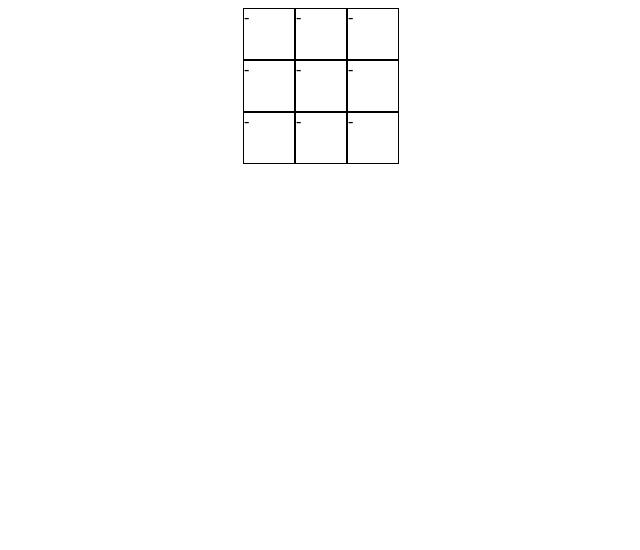
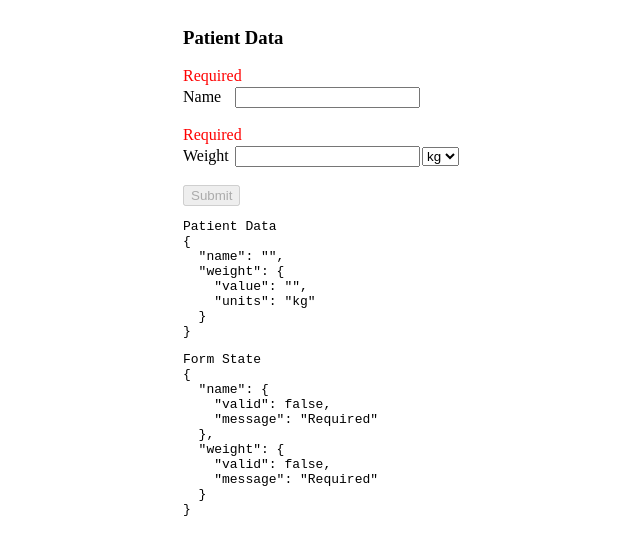
Before and after one commit to lmiller1990/design-pattenrns-for-vuejs, a Vue app: page / in a window 1280 px wide. Shown: the top 550 px of the page, without its empty margins (319-959 px from the left). Built offline with nearby package versions, Linux system fonts and the light colour scheme.

Commit message:
add example extending form validation

```diff
--- a/examples/form-validation/form-validation.vue
+++ b/examples/form-validation/form-validation.vue
@@ -21,7 +21,7 @@
         </select>
       </div>
       <div class="field">
-        <button :disabled="!valid">Submit</button>
+        <button :disabled="!valid || submitted">Submit</button>
       </div>
     </form>
     <div>
@@ -39,7 +39,8 @@ Form State
 </template>
 
 <script>
-import { reactive, computed, ref } from 'vue'
+import axios from 'axios'
+import { reactive, computed, ref, watch } from 'vue'
 import { patientForm, isFormValid } from './form.js'
 
 export default {
@@ -52,12 +53,51 @@ export default {
       }
     })
 
+    const serverValidation = reactive({
+      name: { valid: true },
+      weight: { valid: true }
+    })
+
+    const submitted = ref(false)
+    watch(form, () => {
+      submitted.value = false
+    })
+
     const validatedForm = computed(() => {
+      if (submitted.value) {
+        return serverValidation
+      }
       return patientForm(form)
     })
 
-    const submit = () => {
-      emit('submit', { patient: form })
+    const submit = async () => {
+      class ApiError extends Error {
+        constructor(message) {
+          super(message)
+          this.response = {
+            status: 400,
+            data: [
+              { field: 'name', error: 'Name already exists' }
+            ]
+          }
+        }
+      }
+
+      try {
+        submitted.value = true
+        const delay = () => new Promise(res => setTimeout(res, 1000))
+        await delay()
+        throw new ApiError()
+      } catch (e) {
+        if (e.response.status === 400) {
+          for (const { field, error } of e.response.data) {
+            serverValidation[field] = {
+              valid: false,
+              message: error
+            }
+          }
+        }
+      }
     }
 
     const valid = computed(() => isFormValid(validatedForm.value))
@@ -65,6 +105,7 @@ export default {
     return {
       form,
       validatedForm,
+      submitted,
       submit,
       valid,
     }
--- a/index.js
+++ b/index.js
@@ -1,5 +1,5 @@
 import { createApp } from 'vue'
-import App from './examples/composition-functional/tic-tac-toe-app.vue'
+import App from './examples/form-validation/form-validation.vue'
 
 const app = createApp(App)
 app.mount('#app')
--- a/package.json
+++ b/package.json
@@ -1,5 +1,6 @@
 {
   "dependencies": {
+    "axios": "^0.21.0",
     "luxon": "^1.25.0",
     "moment": "^2.29.1",
     "vite": "^1.0.0-rc.4",
@@ -7,11 +8,11 @@
   },
   "devDependencies": {
     "@babel/preset-env": "^7.11.5",
-    "ts-node": "^9.0.0",
     "@vue/compiler-sfc": "^3.0.0",
     "@vue/test-utils": "^2.0.0-beta.4",
     "babel-jest": "^26.3.0",
     "jest": "25.0.0",
+    "ts-node": "^9.0.0",
     "typescript": "^4.0.2",
     "vue-jest": "^5.0.0-alpha.3"
   }
```
Also changed, not shown: 1 other file (tests, documents, lock files or other folders).
